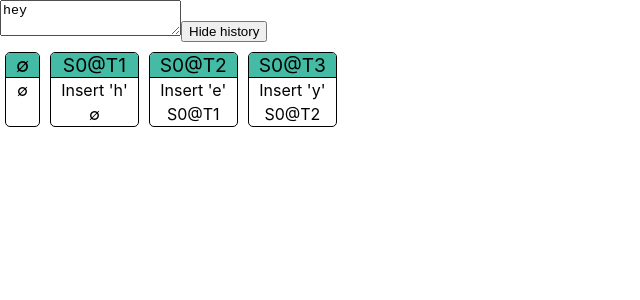
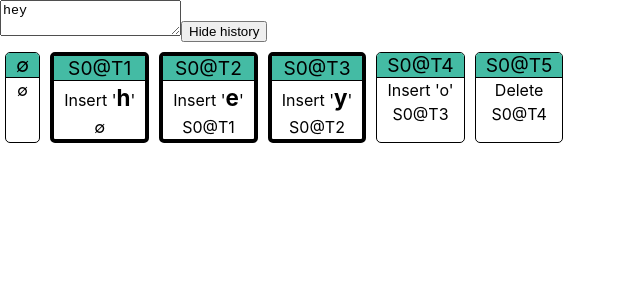
Before and after one commit to courajs/ordt-demo, a React (Create React App) app: page / in a window 1280 px wide. Shown: the top 300 px of the page, without its empty margins (0-640 px from the left). Built offline with nearby package versions, Linux system fonts and the light colour scheme.

Commit message:
Bold and outline atoms that are actually rendered

```diff
--- a/src/App.css
+++ b/src/App.css
@@ -14,6 +14,9 @@
   flex-direction: column;       /* Rotate Axis */
   text-align: center;
 }
+.card.included {
+  border: 4px solid black;
+}
 .card > * {
 padding: 0 10px 0;
 }
--- a/src/App.js
+++ b/src/App.js
@@ -1,7 +1,7 @@
 import React, { useState } from 'react';
 import './App.css';
 import base, {fork} from './data.js';
-// import { Sequence } from './ordts/sequence.js';
+import { Sequence, idEq } from './ordts/sequence.js';
 
 function App() {
   let [versions] = useState([base]);
@@ -16,11 +16,11 @@ export default App;
 
 function Text({sequence}) {
   let [isOpen, setOpen] = useState(true);
-  let [value, setValue] = useState(sequence.evaluate());
+  let [{value,index}, setValue] = useState(sequence.indexedEvaluate());
 
   let update = (e) => {
     sequence.become(e.target.value);
-    setValue(sequence.evaluate());
+    setValue(sequence.indexedEvaluate());
   }
 
   return <div>
@@ -36,7 +36,7 @@ function Text({sequence}) {
         }
       </button>
       { isOpen ?
-          <History atoms={sequence.atoms} />
+          <History atoms={sequence.atoms} index={index}/>
           : null
       }
     </div>
@@ -46,8 +46,11 @@ function atomKey(atom) {
   return atom.id.site + atom.id.index;
 }
 
-function History({atoms}) {
-  return <div className="atom-list">{atoms.map(a=><Atom atom={a} key={atomKey(a)} />)}</div>
+function History({atoms, index}) {
+  console.log(index);
+  return <div className="atom-list">{
+    atoms.map(a=> <Atom atom={a} included={index.find(id=>idEq(id,a.id))} key={atomKey(a)} />)
+  }</div>
 }
 
 // const colors = ['#058e03', '#005cc5', '#c5005b', '#c5c505'];
@@ -62,14 +65,18 @@ function idMsg(id) {
   }
 }
 
-function atomMsg(atom) {
+function atomMsg(atom, included=false) {
   switch(atom.type) {
     case 'root':
       return '∅';
     case 'delete':
       return 'Delete';
     case 'insert':
-      return `Insert '${atom.value.ch}'`;
+      if (included) {
+        return <>Insert '<strong style={{fontSize:'1.4em'}}>{atom.value.ch}</strong>'</>
+      } else {
+        return `Insert '${atom.value.ch}'`;
+      }
     default:
       throw new Error('unrecognized atom type');
   }
@@ -87,15 +94,18 @@ function atomParentMsg(atom) {
   }
 }
 function c(atom) {
-  console.log('#'+colors[colors.length - atom.id.site-1]);
   return '#'+colors[atom.id.site];
 }
 
-function Atom({atom}) {
-  return <div className="card">
+function Atom({atom, included}) {
+  let names = ['card'];
+  if (included) {
+    names.push('included');
+  }
+  return <div className={names.join(' ')}>
           <div className="card-header" style={{backgroundColor:c(atom)}}>{idMsg(atom.id)}</div>
           <div className="card-main">
-            <div className="description">{atomMsg(atom)}</div>
+            <div className="description">{atomMsg(atom, included)}</div>
             <div className="parent">{atomParentMsg(atom)}</div>
           </div>
         </div>
--- a/src/data.js
+++ b/src/data.js
@@ -1,4 +1,10 @@
 import { Sequence } from './ordts/sequence.js';
+
+let LAST_ID = 0;
+
+export function fork(seq) {
+  return new Sequence((++LAST_ID).toString(), seq.atoms);
+}
 
 let s = new Sequence("0", [
   {type: 'root',
@@ -11,12 +17,7 @@ let s = new Sequence("0", [
   }
 ]);
 
+s.become('heyo');
 s.become('hey');
 
-export default s;
-
-let LAST_ID = 0;
-
-export function fork(seq) {
-  return new Sequence((++LAST_ID).toString(), seq.atoms);
-}
+export default fork(s);
```
